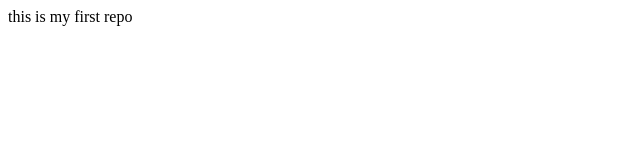
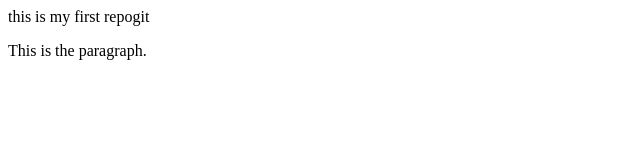
Before and after one commit to Haris-tech-creator/Local-Repo, a plain HTML site: page index.html in a window 1280 px wide. Shown: the whole page, without its empty margins (0-640 px from the left). Drawn offline with Linux system fonts and the light colour scheme.

Commit message:
Add new Paragraph

```diff
--- a/index.html
+++ b/index.html
@@ -1 +1,2 @@
-<p>this is my first repo</p>
+<p>this is my first repogit</p>
+<p>This is the paragraph.</p>
```
